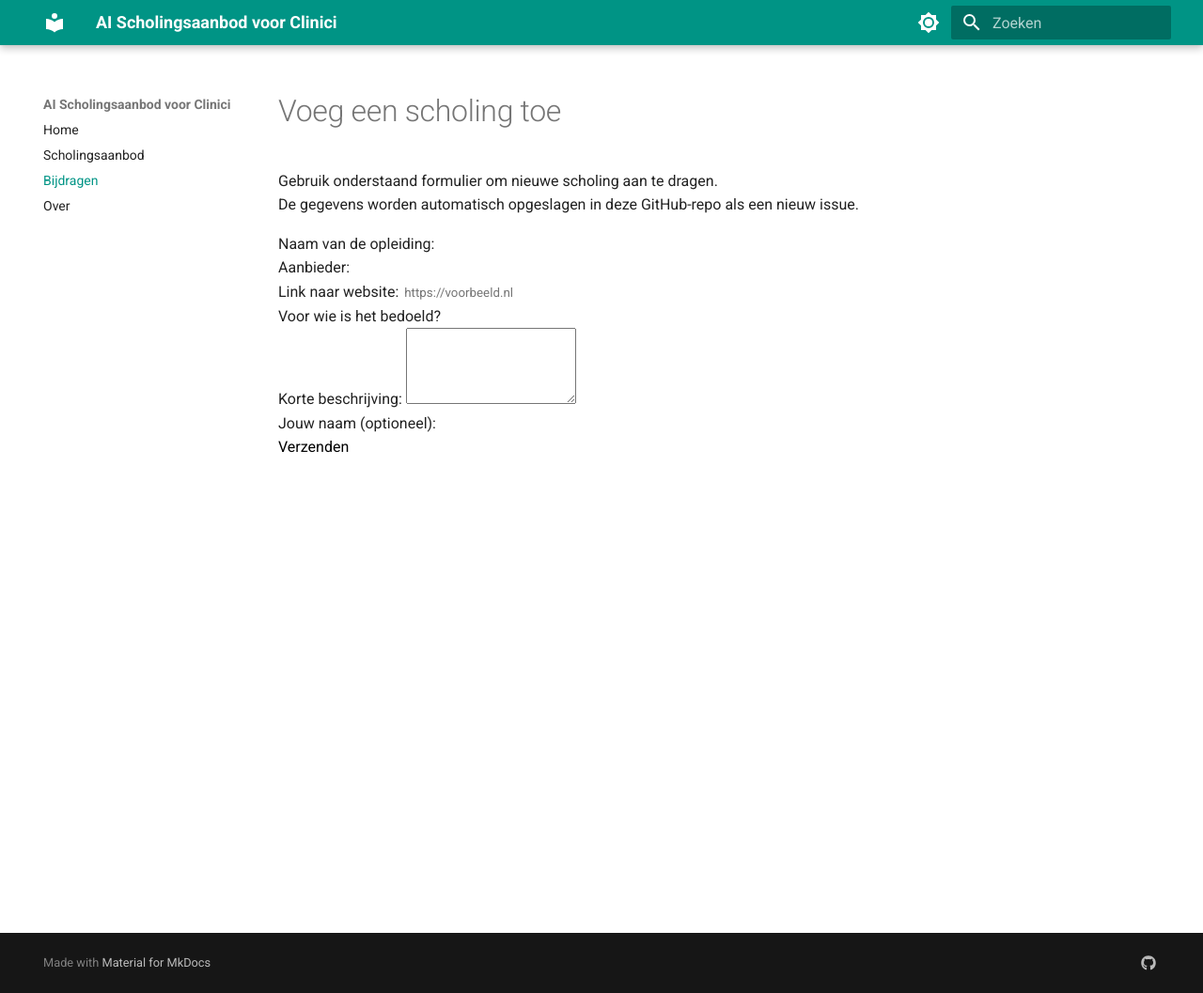
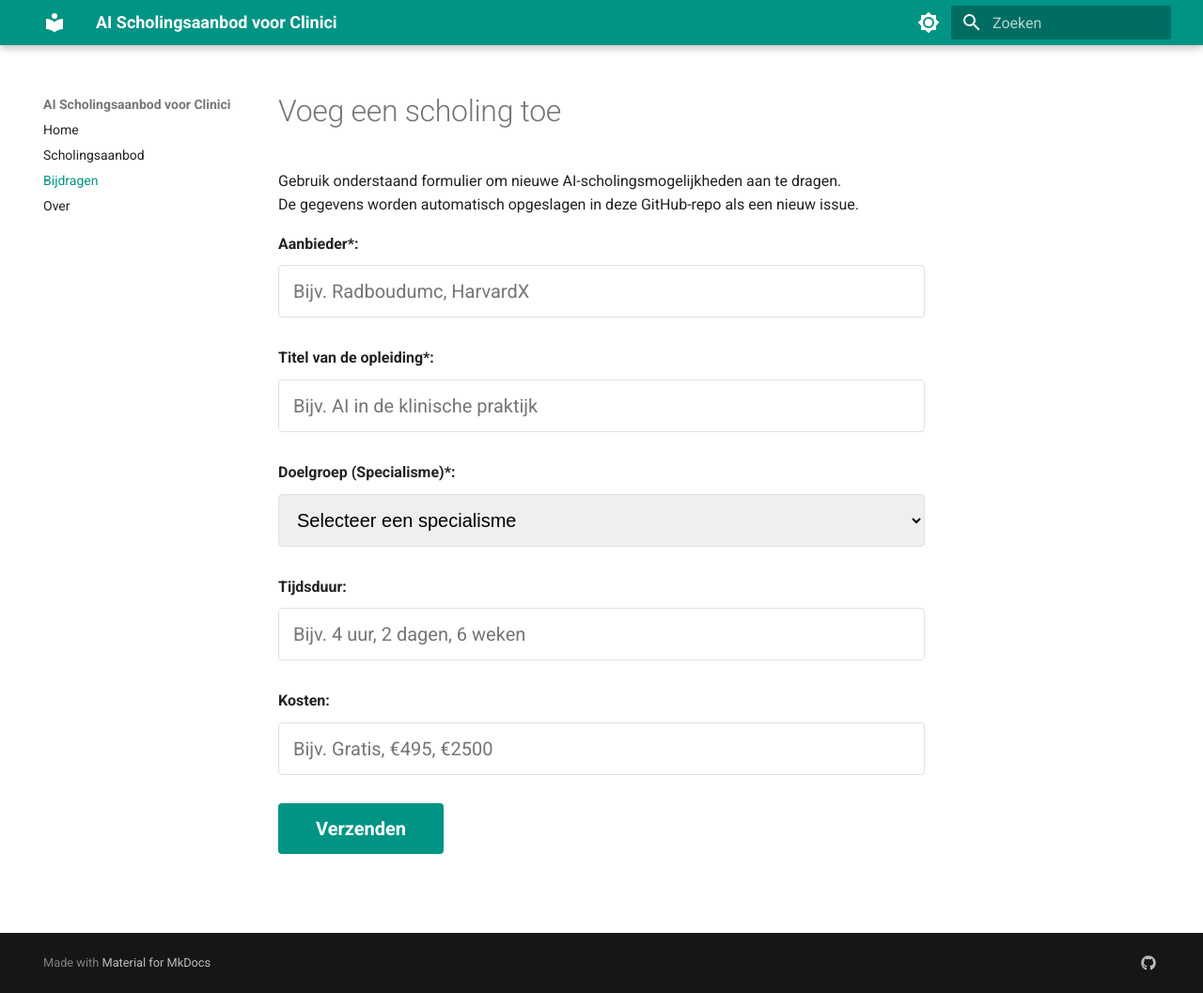
Before and after one commit to Ajsvdk/Ai-Geletterdheid-FMS, an MkDocs documentation site: the page built from docs/bijdragen.md, in a window 1280 px wide and 1057 px high. Shown: the whole window at 94% size. Built offline with MkDocs 1.6.1 and Material for MkDocs 9.7.7, drawn with Linux system fonts in a browser that asks for light colours; part of the change alters nothing that is shown.

Commit message:
Fix 404 issues: add use_directory_urls and update bijdragen form

```diff
--- a/docs/bijdragen.md
+++ b/docs/bijdragen.md
@@ -1,43 +1,135 @@
 # Voeg een scholing toe
 
-Gebruik onderstaand formulier om nieuwe scholing aan te dragen.
+Gebruik onderstaand formulier om nieuwe AI-scholingsmogelijkheden aan te dragen.
 De gegevens worden automatisch opgeslagen in deze GitHub-repo als een nieuw issue.
 
 <form id="scholingsformulier">
   <div class="form-group">
-    <label for="opleiding">Naam van de opleiding:</label>
-    <input name="opleiding" id="opleiding" required>
+    <label for="aanbieder">Aanbieder*:</label>
+    <input name="aanbieder" id="aanbieder" required placeholder="Bijv. Radboudumc, HarvardX">
   </div>
 
   <div class="form-group">
-    <label for="aanbieder">Aanbieder:</label>
-    <input name="aanbieder" id="aanbieder" required>
+    <label for="title">Titel van de opleiding*:</label>
+    <input name="title" id="title" required placeholder="Bijv. AI in de klinische praktijk">
   </div>
 
   <div class="form-group">
-    <label for="link">Link naar website:</label>
-    <input name="link" id="link" type="text" placeholder="https://voorbeeld.nl">
+    <label for="doelgroep">Doelgroep (Specialisme)*:</label>
+    <select name="doelgroep" id="doelgroep" required>
+      <option value="">Selecteer een specialisme</option>
+      <option value="Alle specialismen">Alle specialismen</option>
+      <option value="Allergologie">Allergologie</option>
+      <option value="Anesthesiologie">Anesthesiologie</option>
+      <option value="Cardiologie">Cardiologie</option>
+      <option value="Dermatologie en Venereologie">Dermatologie en Venereologie</option>
+      <option value="Heelkunde">Heelkunde</option>
+      <option value="Interne Geneeskunde">Interne Geneeskunde</option>
+      <option value="Keel-, Neus- en Oorheelkunde">Keel-, Neus- en Oorheelkunde</option>
+      <option value="Kindergeneeskunde">Kindergeneeskunde</option>
+      <option value="Klinisch Chemici">Klinisch Chemici</option>
+      <option value="Klinisch Fysici">Klinisch Fysici</option>
+      <option value="Klinische Genetica">Klinische Genetica</option>
+      <option value="Klinische Geriatrie">Klinische Geriatrie</option>
+      <option value="Longziekten en Tuberculose">Longziekten en Tuberculose</option>
+      <option value="Maag, Darm en Lever">Maag, Darm en Lever</option>
+      <option value="Medische Microbiologie">Medische Microbiologie</option>
+      <option value="Intensive Care">Intensive Care</option>
+      <option value="Neurochirurgie">Neurochirurgie</option>
+      <option value="Neurologie">Neurologie</option>
+      <option value="Nucleaire Geneeskunde">Nucleaire Geneeskunde</option>
+      <option value="Obstetrie en Gynaecologie">Obstetrie en Gynaecologie</option>
+      <option value="Oogheelkunde">Oogheelkunde</option>
+      <option value="Orthopedie">Orthopedie</option>
+      <option value="Pathologie">Pathologie</option>
+      <option value="Plastische Chirurgie">Plastische Chirurgie</option>
+      <option value="Psychiatrie">Psychiatrie</option>
+      <option value="Radiologie">Radiologie</option>
+      <option value="Radiotherapie en Oncologie">Radiotherapie en Oncologie</option>
+      <option value="Reumatologie">Reumatologie</option>
+      <option value="Revalidatiegeneeskunde">Revalidatiegeneeskunde</option>
+      <option value="Sportgeneeskunde">Sportgeneeskunde</option>
+      <option value="Thoraxchirurgie">Thoraxchirurgie</option>
+      <option value="Urologie">Urologie</option>
+      <option value="Ziekenhuisfarmacie">Ziekenhuisfarmacie</option>
+      <option value="Ziekenhuisgeneeskunde">Ziekenhuisgeneeskunde</option>
+    </select>
   </div>
 
   <div class="form-group">
-    <label for="doelgroep">Voor wie is het bedoeld?</label>
-    <input name="doelgroep" id="doelgroep">
+    <label for="tijdsduur">Tijdsduur:</label>
+    <input name="tijdsduur" id="tijdsduur" placeholder="Bijv. 4 uur, 2 dagen, 6 weken">
   </div>
 
   <div class="form-group">
-    <label for="beschrijving">Korte beschrijving:</label>
-    <textarea name="beschrijving" id="beschrijving" rows="5"></textarea>
-  </div>
-
-  <div class="form-group">
-    <label for="naam">Jouw naam (optioneel):</label>
-    <input name="naam" id="naam">
+    <label for="kosten">Kosten:</label>
+    <input name="kosten" id="kosten" placeholder="Bijv. Gratis, €495, €2500">
   </div>
 
   <button type="submit">Verzenden</button>
 </form>
 
 <div id="status" style="margin-top:1rem;"></div>
+
+<style>
+.form-group {
+  margin-bottom: 1.5rem;
+}
+
+.form-group label {
+  display: block;
+  font-weight: 600;
+  margin-bottom: 0.5rem;
+}
+
+.form-group input,
+.form-group select {
+  width: 100%;
+  padding: 0.75rem;
+  border: 1px solid #e0e0e0;
+  border-radius: 4px;
+  font-size: 1rem;
+}
+
+.form-group input:focus,
+.form-group select:focus {
+  outline: none;
+  border-color: var(--md-primary-fg-color);
+  box-shadow: 0 0 0 2px var(--md-primary-fg-color--light);
+}
+
+button[type="submit"] {
+  background-color: var(--md-primary-fg-color);
+  color: white;
+  padding: 0.75rem 2rem;
+  border: none;
+  border-radius: 4px;
+  font-size: 1rem;
+  font-weight: 600;
+  cursor: pointer;
+  transition: background-color 0.2s;
+}
+
+button[type="submit"]:hover {
+  background-color: var(--md-primary-fg-color--dark);
+}
+
+#status {
+  padding: 1rem;
+  border-radius: 4px;
+  font-weight: 600;
+}
+
+#status.success {
+  background-color: #e8f5e9;
+  color: #2e7d32;
+}
+
+#status.error {
+  background-color: #ffebee;
+  color: #c62828;
+}
+</style>
 
 <script>
 document.getElementById("scholingsformulier").addEventListener("submit", async (e) => {
@@ -46,32 +138,46 @@ document.getElementById("scholingsformulier").addEventListener("submit", async (
   const v = Object.fromEntries(data.entries());
 
   const issueBody = `
-**Naam opleiding**: ${v.opleiding}
+## Nieuwe AI-opleiding ingediend
+
 **Aanbieder**: ${v.aanbieder}
-**Website**: ${v.link}
+**Titel**: ${v.title}
 **Doelgroep**: ${v.doelgroep}
-**Beschrijving**:
-${v.beschrijving}
+**Tijdsduur**: ${v.tijdsduur || 'Niet opgegeven'}
+**Kosten**: ${v.kosten || 'Niet opgegeven'}
 
-*Ingediend door: ${v.naam || 'anoniem'}*
+---
+Deze inzending moet worden toegevoegd aan het scholingsaanbod.
   `;
 
-  const r = await fetch("https://api.github.com/repos/Ajsvdk/Ai-Geletterdheid-FMS/issues", {
-    method: "POST",
-    headers: {
-      "Authorization": "Bearer __ISSUE_TOKEN__",    // ← wordt door workflow vervangen
-      "Accept": "application/vnd.github+json"
-    },
-    body: JSON.stringify({
-      title: `Nieuw aanbod: ${v.opleiding}`,
-      body: issueBody,
-      labels: ["inzending"]
-    })
-  });
+  const statusEl = document.getElementById("status");
+  statusEl.textContent = "Verzenden...";
+  statusEl.className = "";
 
-  document.getElementById("status").textContent =
-    r.ok ? "✅ Bedankt! Je inzending is opgeslagen." :
-           "❌ Er ging iets mis. Probeer het later opnieuw.";
-  if (r.ok) e.target.reset();
+  try {
+    const r = await fetch("https://api.github.com/repos/Ajsvdk/Ai-Geletterdheid-FMS/issues", {
+      method: "POST",
+      headers: {
+        "Authorization": "Bearer __ISSUE_TOKEN__",    // ← wordt door workflow vervangen
+        "Accept": "application/vnd.github+json"
+      },
+      body: JSON.stringify({
+        title: `Nieuwe opleiding: ${v.title}`,
+        body: issueBody,
+        labels: ["nieuwe-opleiding"]
+      })
+    });
+
+    if (r.ok) {
+      statusEl.textContent = "✅ Bedankt! Je inzending is opgeslagen en wordt binnenkort verwerkt.";
+      statusEl.className = "success";
+      e.target.reset();
+    } else {
+      throw new Error("Verzenden mislukt");
+    }
+  } catch (error) {
+    statusEl.textContent = "❌ Er ging iets mis. Probeer het later opnieuw of neem contact op.";
+    statusEl.className = "error";
+  }
 });
 </script>
--- a/mkdocs.yml
+++ b/mkdocs.yml
@@ -1,5 +1,6 @@
 site_name: "AI Scholingsaanbod voor Clinici"
 site_url: https://ajsvdk.github.io/Ai-Geletterdheid-FMS/
+use_directory_urls: true
 
 nav:
   - Home: index.md
```
